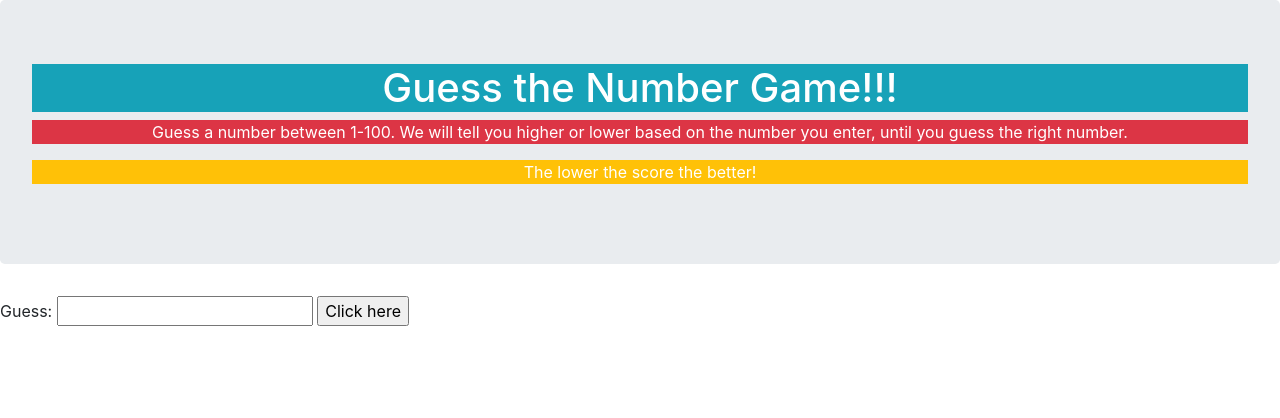
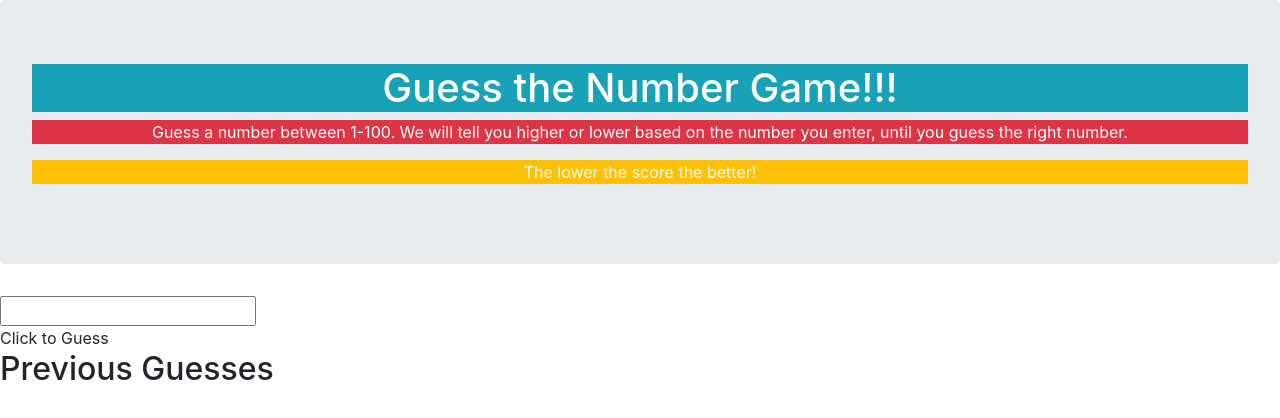
Before and after one commit to kmeitz/Assignment-Three, a plain HTML site: page index.html in a window 1280 px wide. Drawn offline with nearby package versions, Linux system fonts and the light colour scheme.

Commit message:
Restructuring my HTML to include a list of previous guesses.

```diff
--- a/game.js
+++ b/game.js
@@ -11,7 +11,9 @@ var y = Math.floor(Math.random() * 100 + 1);
 
    if(number == y)
    {
-    alert("correct")
+    function myFunction() {
+        document.getElementById("guess").innerHTML = "Paragraph changed!";
+      }
 
 
    }
--- a/index.html
+++ b/index.html
@@ -22,15 +22,14 @@
 
 
 
-        <div class="form">
-                <label for="guess"> Guess: </label>
-                <input type = "text" id = "guess" class = "guess">
-                <input type = "button" value = "Click here"
-                       class = "guess" id = "button">
-            </div>
-
-
-
+       <input type ="number" id = "guess"/>
+       <div id= "buttonID" class = "button" ></div>
+            Click to Guess
+                </div>
+                <div id = "previous"></div>
+                <h2> Previous Guesses</h2>
+                <ol id = "previous" ></ol>
+        </div>
 
 
 
```
